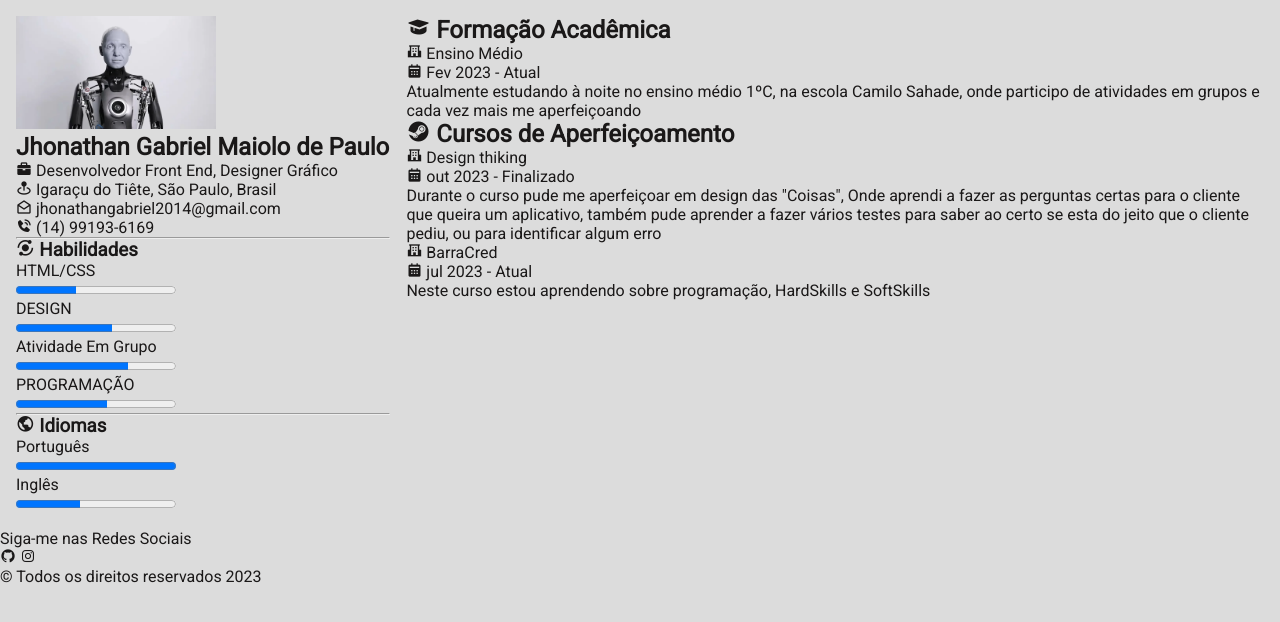
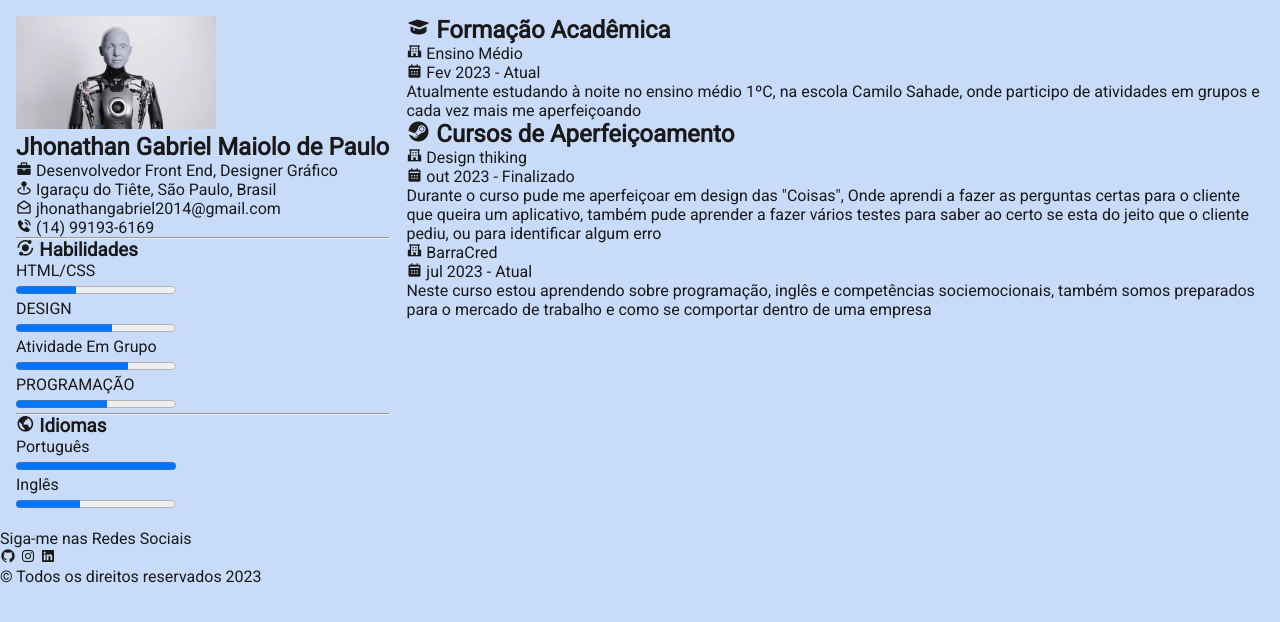
Before and after one commit to jhonathangabriell/curriculo-simples, a plain HTML site: page index.html in a window 1280 px wide. Drawn offline with nearby package versions, Linux system fonts and the light colour scheme.

Commit message:
atualização dia 09/11/2023

```diff
--- a/css/style.css
+++ b/css/style.css
@@ -9,7 +9,7 @@
 }
 
 body {
-    background-color: gainsboro;
+    background-color: rgba(169, 201, 248, 0.63);
 }
 
 ul {
--- a/index.html
+++ b/index.html
@@ -83,7 +83,8 @@
                          testes para saber ao certo se esta do jeito que o cliente pediu, ou para identificar algum erro</p>
                     <p class="job-name"><i class='bx bxs-school'></i> BarraCred</p>
                     <p class="date"><i class='bx bxs-calendar'></i> jul 2023 - <span>Atual</span> </p>
-                    <p>Neste curso estou aprendendo sobre programação, HardSkills e SoftSkills   </p>
+                    <p>Neste curso estou aprendendo sobre programação, inglês e competências sociemocionais,
+                        também somos preparados para o mercado de trabalho e como se comportar dentro de uma empresa  </p>
 
                 </div>
             </div>
@@ -93,6 +94,7 @@
         <p>Siga-me nas Redes Sociais</p>
         <a href="https://github.com/jhoonathan" target="_blank"><i class='bx bxl-github'></i></a>
         <a href="Jhow_s2"><i class='bx bxl-instagram'></i></a>
+        <a href="https://www.linkedin.com/in/jhonathan-paulo-1b340729a/"></i><i class='bx bxl-linkedin-square' ></i></a>
         <p>&copy; Todos os direitos reservados 2023</p>
     </footer>
 </body>
```
